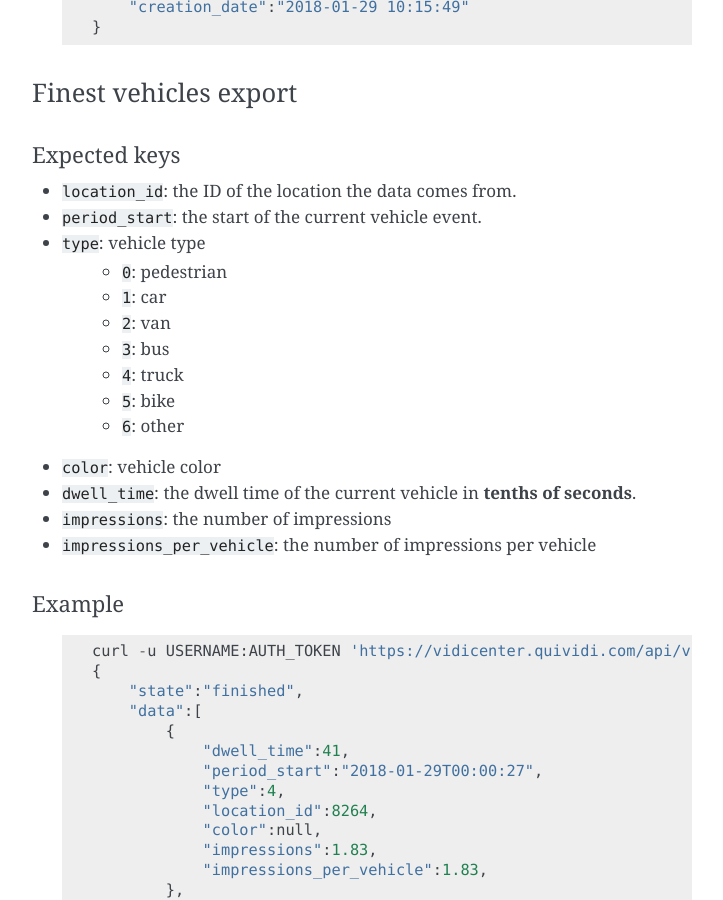
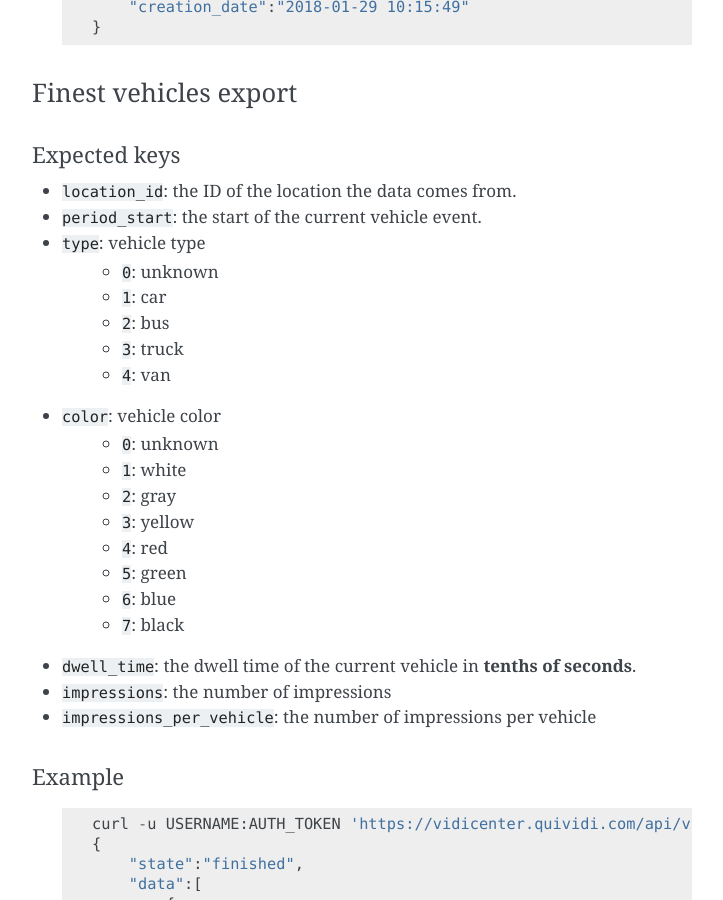
Before and after one commit to quividi/vidicenter-api-documentation, a Sphinx documentation site: the page built from docs/source/data.rst, in a window 1280 px wide and 900 px high, scrolled down 18486 px. Shown: the whole window, without its empty margins (388-1111 px from the left). Built offline with Sphinx 7.4.7, drawn with Linux system fonts in a browser that asks for light colours.

Commit message:
Evol [#179176911] - changed available vehicle factors - added vehicle color type mapping

```diff
--- a/docs/source/data.rst
+++ b/docs/source/data.rst
@@ -851,14 +851,20 @@ Expected keys
 * ``location_id``: the ID of the location the data comes from.
 * ``period_start``: the start of the current vehicle event.
 * ``type``: vehicle type
-    * ``0``: pedestrian
+    * ``0``: unknown
     * ``1``: car
-    * ``2``: van
-    * ``3``: bus
-    * ``4``: truck
-    * ``5``: bike
-    * ``6``: other
+    * ``2``: bus
+    * ``3``: truck
+    * ``4``: van
 * ``color``: vehicle color
+    * ``0``: unknown
+    * ``1``: white
+    * ``2``: gray
+    * ``3``: yellow
+    * ``4``: red
+    * ``5``: green
+    * ``6``: blue
+    * ``7``: black
 * ``dwell_time``: the dwell time of the current vehicle in **tenths of seconds**.
 * ``impressions``: the number of impressions
 * ``impressions_per_vehicle``: the number of impressions per vehicle
--- a/docs/source/topology.rst
+++ b/docs/source/topology.rst
@@ -99,13 +99,10 @@ Example
             "active": true,
             "network_id": 567,
             "vehicles_factors": {
-                "factor_pedestrian": 1.0,
                 "factor_car": 1.6,
                 "factor_van": 3.5,
                 "factor_bus": 9.5,
                 "factor_truck": 1.2,
-                "factor_bike": 1.1,
-                "factor_others": 1.0
             }
         },
     ]
@@ -167,13 +164,10 @@ Example
             "active": true,
             "network_id": 567,
             "vehicles_factors": {
-                "factor_pedestrian": 1.0,
                 "factor_car": 1.6,
                 "factor_van": 3.5,
                 "factor_bus": 9.5,
                 "factor_truck": 1.2,
-                "factor_bike": 1.1,
-                "factor_others": 1.0
             }
         },
     ]
```
